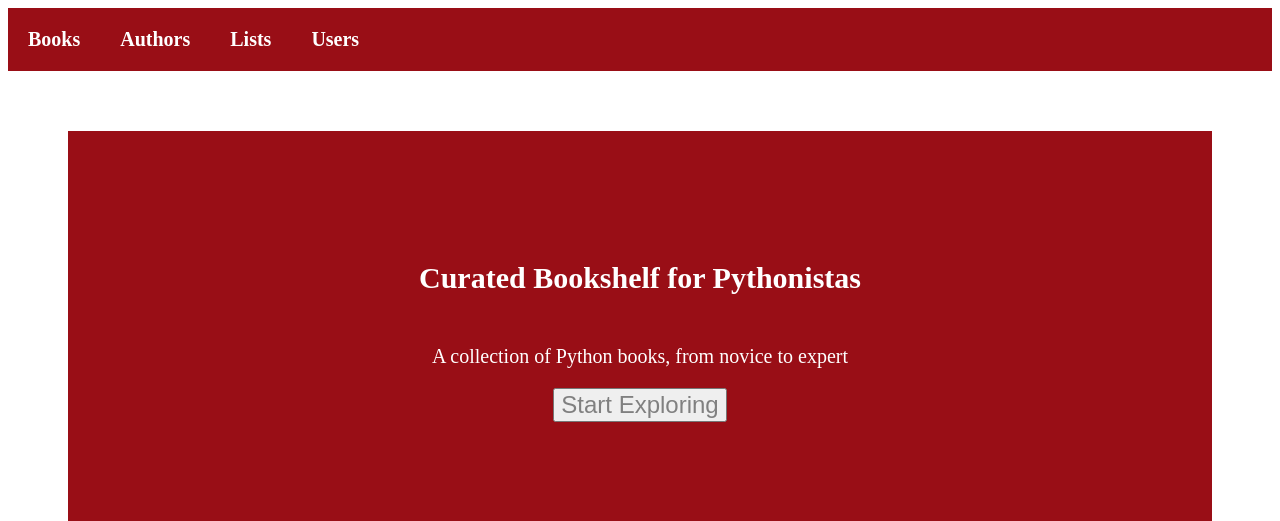
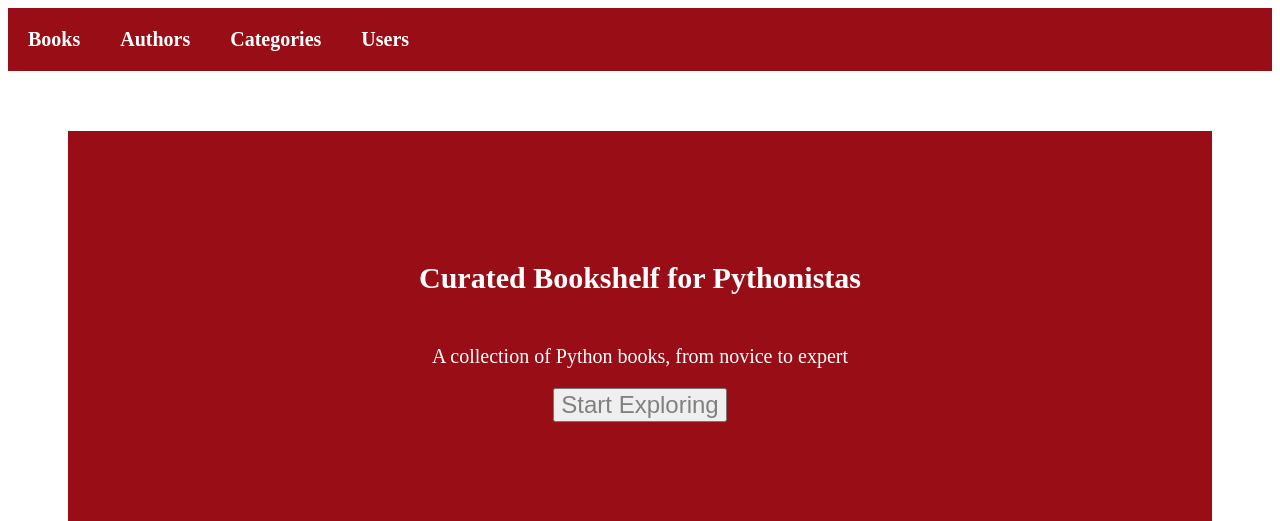
Before and after one commit to amymhaddad/upcase_booklist_app, a Flask app: page / in a window 1280 px wide. Shown: the top 521 px of the page. Run offline with Flask 2, Linux system fonts and the light colour scheme.

Commit message:
Updated 'lists' to 'categories' for consistency

```diff
--- a/app.py
+++ b/app.py
@@ -73,14 +73,14 @@ def authors():
     return render_template("authors.html", authors=authors)
 
 
-@app.route("/lists")
-def lists():
+@app.route("/categories")
+def categories():
     """Organize authors and their books into categories"""
 
-    return render_template("lists.html", categories=categories)
+    return render_template("categories.html", categories=categories)
 
 
-@app.route("/lists/<int:category_id>")
+@app.route("/categories/<int:category_id>")
 def category(category_id):
     """Direct user to page about a specific category"""
 
--- a/templates/author.html
+++ b/templates/author.html
@@ -12,7 +12,7 @@
             <div class="header-items"><a href="{{ url_for('index') }}">Home</a></div>
             <div class="header-items"><a href="{{ url_for('book_list') }}">Books</a></div>
             <div class="header-items"><a href="{{ url_for('authors') }}">Authors</a></div>
-            <div class="header-items"><a href="{{ url_for('lists') }}">Lists</a></div>
+            <div class="header-items"><a href="{{ url_for('categories') }}">Categories</a></div>
             <div class="header-items"><a href="{{ url_for('users') }}">Users</a></div>
         </nav>
 
--- a/templates/authors.html
+++ b/templates/authors.html
@@ -12,7 +12,7 @@
             <div class="header-items"><a href="{{ url_for('index') }}">Home</a></div>
             <div class="header-items"><a href="{{ url_for('book_list') }}">Books</a></div>
             <div class="header-items"><a href="{{ url_for('authors') }}">Authors</a></div>
-            <div class="header-items"><a href="{{ url_for('lists') }}">Lists</a></div>
+            <div class="header-items"><a href="{{ url_for('categories') }}">Categories</a></div>
             <div class="header-items"><a href="{{ url_for('users') }}">Users</a></div>
         </nav>
 
--- a/templates/book.html
+++ b/templates/book.html
@@ -12,7 +12,7 @@
             <div class="header-items"><a href="{{ url_for('index') }}">Home</a></div>
             <div class="header-items"><a href="{{ url_for('book_list') }}">Books</a></div>
             <div class="header-items"><a href="{{ url_for('authors') }}">Authors</a></div>
-            <div class="header-items"><a href="{{ url_for('lists') }}">Lists</a></div>
+            <div class="header-items"><a href="{{ url_for('categories') }}">Categories</a></div>
             <div class="header-items"><a href="{{ url_for('users') }}">Users</a></div>
         </nav>
 
--- a/templates/books.html
+++ b/templates/books.html
@@ -11,7 +11,7 @@
             <div class="header-items"><a href="{{ url_for('index') }}">Home</a></div>
             <div class="header-items"><a href="{{ url_for('book_list') }}">Books</a></div>
             <div class="header-items"><a href="{{ url_for('authors') }}">Authors</a></div>
-            <div class="header-items"><a href="{{ url_for('lists') }}">Lists</a></div>
+            <div class="header-items"><a href="{{ url_for('categories') }}">Categories</a></div>
             <div class="header-items"><a href="{{ url_for('users') }}">Users</a></div>
         </nav>
 
--- a/templates/lists.html
+++ b/templates/categories.html
@@ -1,6 +1,6 @@
 <html>
     <head>
-        <title>Curious Programmer | Book Lists</title>
+        <title>Curious Programmer | Book Categories</title>
         <link rel="stylesheet" href="{{ url_for('static', filename='main.css') }}">
         <meta name="viewport" content="width=device-width, initial-scale=1.0">
     </head>
@@ -9,7 +9,7 @@
             <div class="header-items"><a href="{{ url_for('index') }}">Home</a></div>
            <div class="header-items"><a href="{{ url_for('book_list') }}">Books</a></div>
            <div class="header-items"><a href="{{ url_for('authors') }}">Authors</a></div>
-           <div class="header-items"><a href="{{ url_for('lists') }}">Lists</a></div>
+           <div class="header-items"><a href="{{ url_for('categories') }}">Categories</a></div>
            <div class="header-items"><a href="{{ url_for('users') }}">Users</a> </div>
        </nav>
 
--- a/templates/category.html
+++ b/templates/category.html
@@ -9,7 +9,7 @@
        <nav class="page-header">
            <div class="header-items"><a href="{{ url_for('book_list') }}">Books</a></div>
            <div class="header-items"><a href="{{ url_for('authors') }}">Authors</a></div>
-           <div class="header-items"><a href="{{ url_for('lists') }}">Lists</a></div>
+           <div class="header-items"><a href="{{ url_for('categories') }}">Categories</a></div>
            <div class="header-items"><a href="{{ url_for('users') }}">Users</a></div>
        </nav>
 
--- a/templates/index.html
+++ b/templates/index.html
@@ -10,7 +10,7 @@
         <nav class="page-header">
             <div class="header-items"><a href="{{ url_for('book_list') }}">Books</a></div>
             <div class="header-items"><a href="{{ url_for('authors') }}">Authors</a></div>
-            <div class="header-items"><a href="{{ url_for('lists') }}">Lists</a></div>
+            <div class="header-items"><a href="{{ url_for('categories') }}">Categories</a></div>
             <div class="header-items"><a href="{{ url_for('users') }}">Users</a></div>
         </nav>
 
@@ -18,7 +18,7 @@
             <div class="box">
                 <p class="homepage-title">Curated Bookshelf for Pythonistas</p>
                 <p class="homepage-summary">A collection of Python books, from novice to expert</p>
-                <button class="button"><a href="{{ url_for('lists') }}">Start Exploring</a></button>
+                <button class="button"><a href="{{ url_for('categories') }}">Start Exploring</a></button>
             </div>
 
 
--- a/templates/users.html
+++ b/templates/users.html
@@ -11,7 +11,7 @@
             <div class="header-items"><a href="{{ url_for('index') }}">Home</a></div>
             <div class="header-items"><a href="{{ url_for('book_list') }}">Books</a></div>
             <div class="header-items"><a href="{{ url_for('authors') }}">Authors</a></div>
-            <div class="header-items"><a href="{{ url_for('lists') }}">Lists</a></div>
+            <div class="header-items"><a href="{{ url_for('categories') }}">Categories</a></div>
             <div class="header-items"><a href="{{ url_for('users') }}">Users</a></div>
         </nav>
 
```
